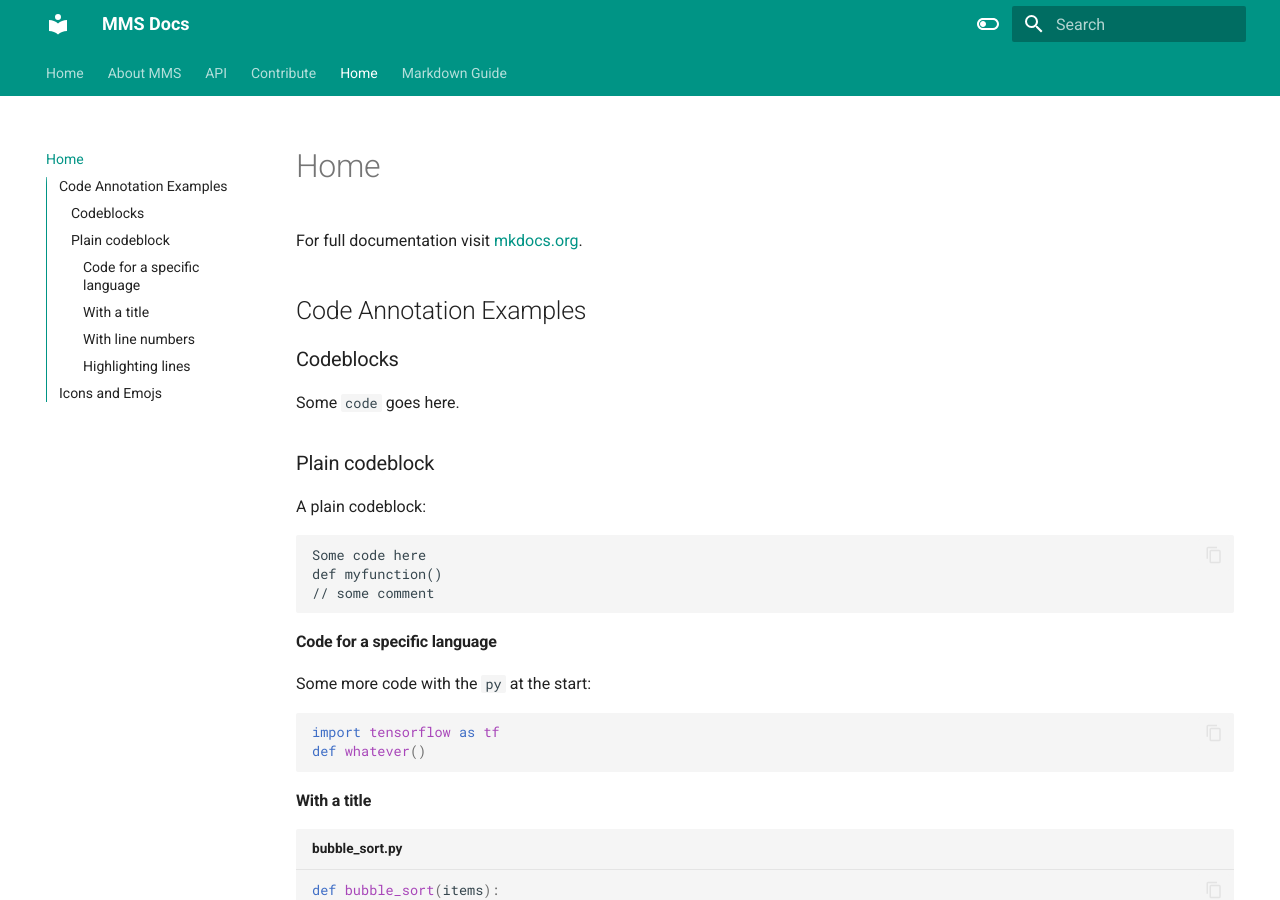
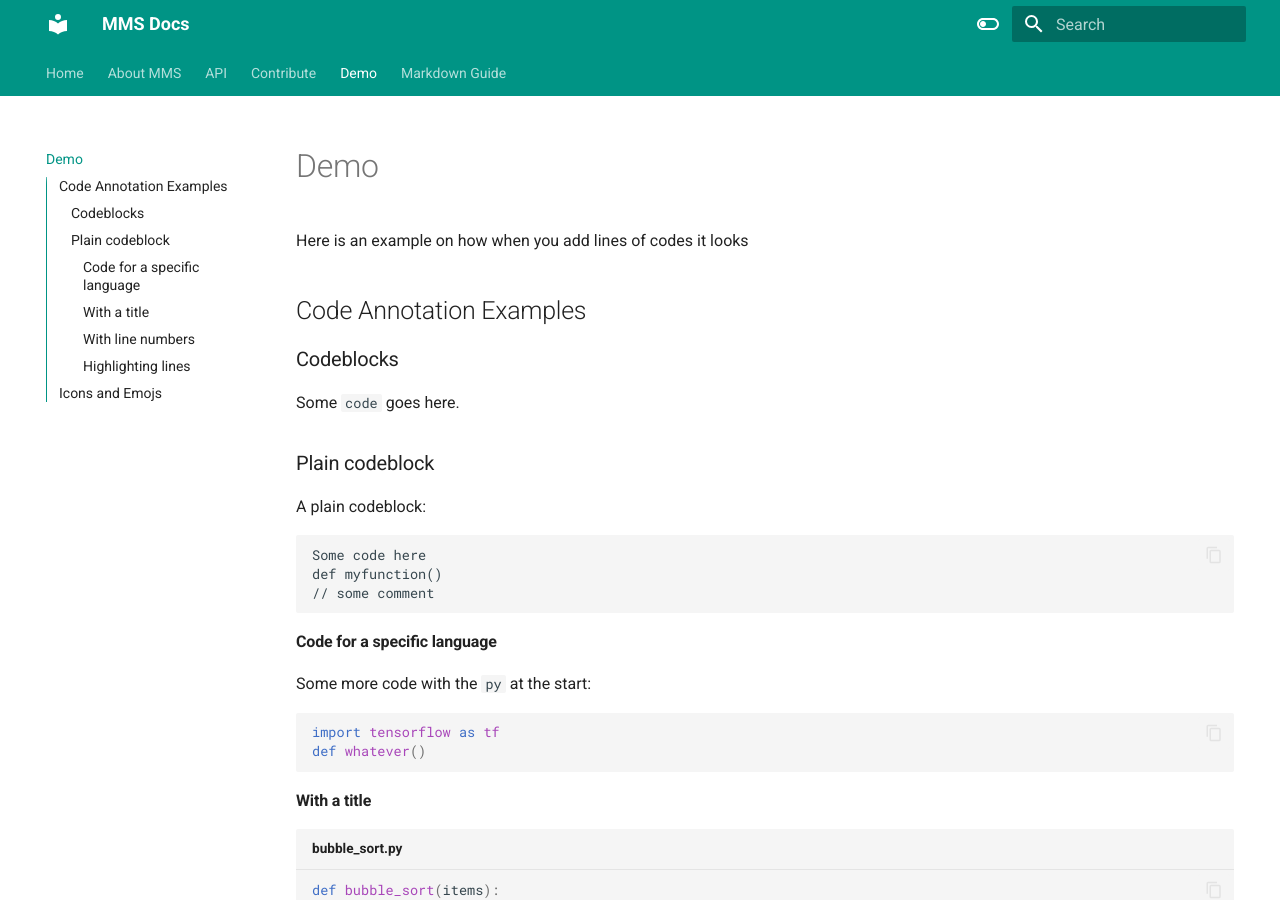
Before and after one commit to Lupleg/Test-nextjs, an MkDocs documentation site: the page built from docs/demo.md, in a window 1280 px wide and 900 px high. Built offline with MkDocs 1.6.1 and Material for MkDocs 9.7.7, drawn with Linux system fonts in a browser that asks for light colours; emoji names are drawn with the system emoji font.

Commit message:
little updates

````diff
--- a/docs/demo.md
+++ b/docs/demo.md
@@ -1,6 +1,6 @@
-# Home
+# Demo
 
-For full documentation visit [mkdocs.org](https://www.mkdocs.org).
+Here is an example on how when you add lines of codes it looks
 
 ## Code Annotation Examples
 
@@ -22,14 +22,14 @@ def myfunction()
 
 Some more code with the `py` at the start:
 
-``` py
+```py
 import tensorflow as tf
 def whatever()
 ```
 
 #### With a title
 
-``` py title="bubble_sort.py"
+```py title="bubble_sort.py"
 def bubble_sort(items):
     for i in range(len(items)):
         for j in range(len(items) - 1 - i):
@@ -39,7 +39,7 @@ def bubble_sort(items):
 
 #### With line numbers
 
-``` py linenums="1"
+```py linenums="1"
 def bubble_sort(items):
     for i in range(len(items)):
         for j in range(len(items) - 1 - i):
@@ -49,7 +49,7 @@ def bubble_sort(items):
 
 #### Highlighting lines
 
-``` py hl_lines="2 3"
+```py hl_lines="2 3"
 def bubble_sort(items):
     for i in range(len(items)):
         for j in range(len(items) - 1 - i):
````
